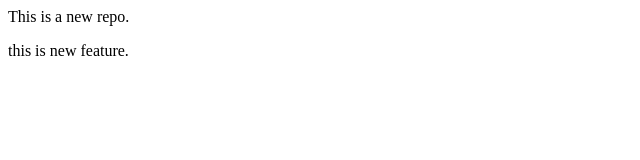
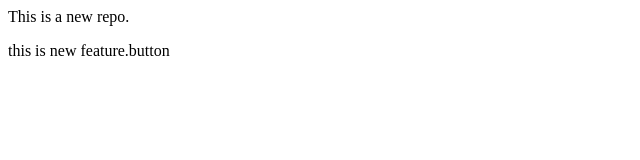
Before and after one commit to VaishnaviGC/LocalRepo, a plain HTML site: page index.html in a window 1280 px wide. Shown: the full height of the page, 0-640 px from the left. Drawn offline with Linux system fonts and the light colour scheme.

```diff
--- a/index.html
+++ b/index.html
@@ -1,2 +1,2 @@
 <p>This is a new repo.</p>
-<p>this is new feature.</p>
+<p>this is new feature.button</p>
```
